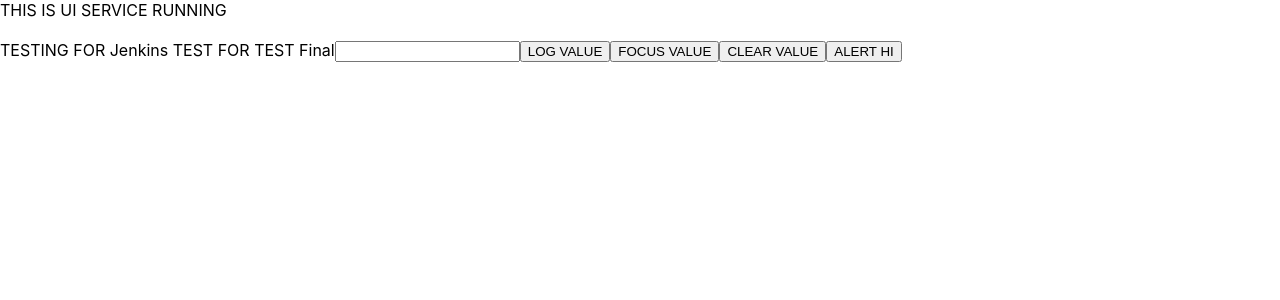
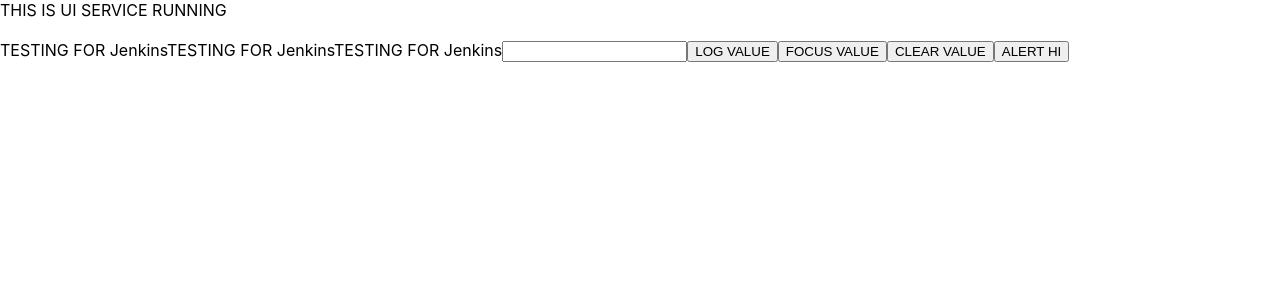
Before and after one commit to ashutoshsaxena2002/DEVOPS, a React (Create React App) app in the folder uiservice/: page / in a window 1280 px wide. Shown: the top 300 px of the page. Built offline with nearby package versions, Linux system fonts and the light colour scheme; no server answers.

Commit message:
commit for testing jenkins file

```diff
--- a/uiservice/src/App.js
+++ b/uiservice/src/App.js
@@ -7,7 +7,10 @@
   return (
     <>
       <Component1 />
-      {"TESTING FOR Jenkins TEST FOR TEST Final"}
+      {"TESTING FOR Jenkins"}
+      {"TESTING FOR Jenkins"}
+      {"TESTING FOR Jenkins"}
+
       <ParentInput />
     </>
   );
```
